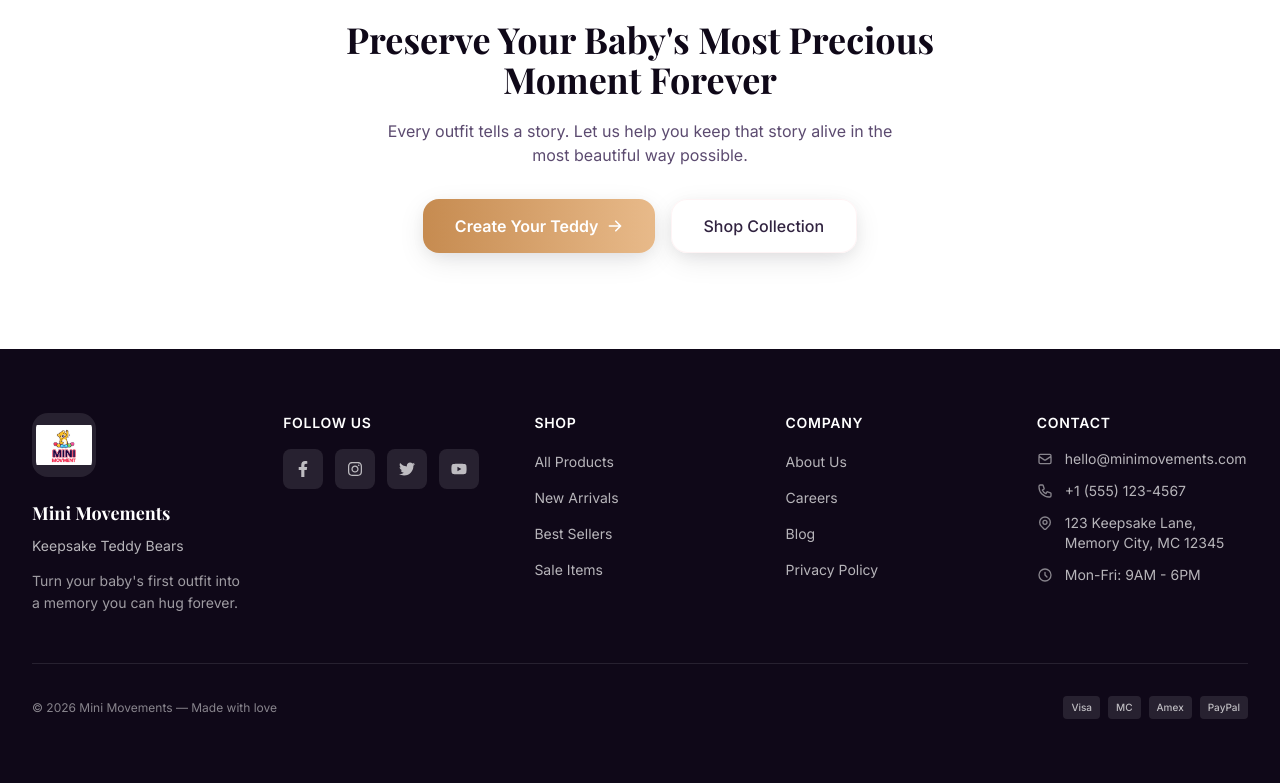
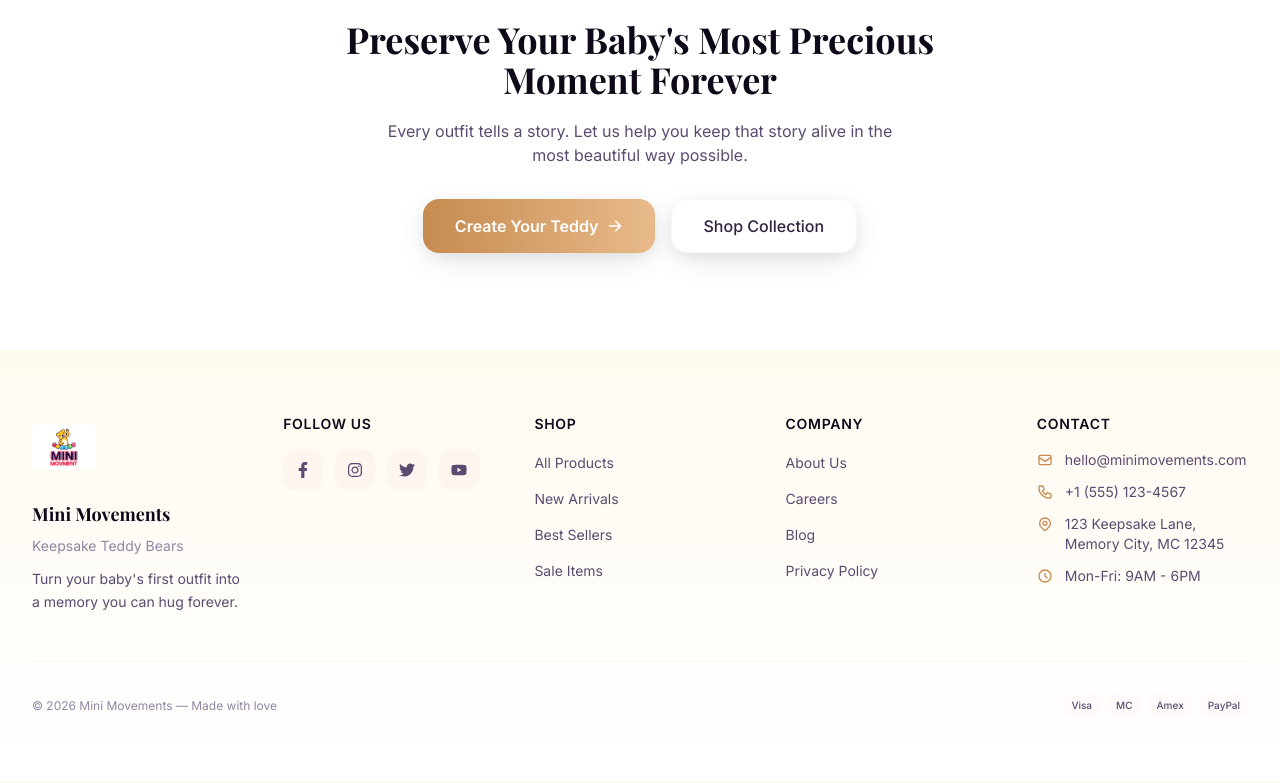
Before and after one commit to aliikram12/Mini_Movement, a React (Vite) app in the folder client/: page / in a window 1280 px wide. Shown: the part 4411-5194 px from the top of the page. Built offline with nearby package versions, Linux system fonts and the light colour scheme; no server answers; the HTML template or start-up script is replaced by a standard one.

Commit message:
Some Chnages For Footer Them

```diff
--- a/client/src/components/Footer.jsx
+++ b/client/src/components/Footer.jsx
@@ -3,83 +3,83 @@ import { HiOutlineMail, HiOutlinePhone, HiOutlineLocationMarker, HiOutlineClock
 import { FaWhatsapp, FaFacebookF, FaInstagram, FaTwitter, FaYoutube } from 'react-icons/fa';
 
 const Footer = () => (
-  <footer className="bg-brand-dark text-white">
+  <footer className="bg-gradient-to-b from-cream-light to-white border-t border-baby-pink/20">
     <div className="container-custom py-12 md:py-16">
       <div className="grid grid-cols-2 md:grid-cols-4 lg:grid-cols-5 gap-8 lg:gap-10 mb-12">
         <div className="col-span-2 md:col-span-4 lg:col-span-1">
           <Link to="/" className="inline-block mb-4">
-            <img src="/logo.jpeg" alt="Mini Movements" className="w-16 h-16 object-contain rounded-2xl bg-white/10 p-1" />
+            <img src="/logo.jpeg" alt="Mini Movements" className="w-16 h-16 object-contain rounded-2xl" />
           </Link>
-          <h3 className="font-playfair text-lg font-bold text-white mb-2">Mini Movements</h3>
-          <p className="text-sm text-white/70 leading-relaxed">Keepsake Teddy Bears</p>
-          <p className="text-sm text-white/60 mt-3 leading-relaxed">Turn your baby&apos;s first outfit into a memory you can hug forever.</p>
+          <h3 className="font-playfair text-lg font-bold text-brand-dark mb-2">Mini Movements</h3>
+          <p className="text-sm text-brand-muted mb-3">Keepsake Teddy Bears</p>
+          <p className="text-sm text-brand-light leading-relaxed">Turn your baby&apos;s first outfit into a memory you can hug forever.</p>
         </div>
 
         <div className="col-span-1">
-          <h4 className="text-sm font-semibold text-white uppercase tracking-wider mb-4">Follow Us</h4>
+          <h4 className="text-sm font-semibold text-brand-dark uppercase tracking-wider mb-4">Follow Us</h4>
           <div className="flex gap-3">
-            <a href="https://facebook.com" target="_blank" rel="noreferrer" className="w-10 h-10 rounded-lg bg-white/10 flex items-center justify-center text-white/70 hover:bg-blue-600 hover:text-white transition-all duration-300">
+            <a href="https://facebook.com" target="_blank" rel="noreferrer" className="w-10 h-10 rounded-xl bg-baby-pink/20 flex items-center justify-center text-brand-light hover:bg-blue-600 hover:text-white transition-all duration-300">
               <FaFacebookF className="w-4 h-4" />
             </a>
-            <a href="https://instagram.com" target="_blank" rel="noreferrer" className="w-10 h-10 rounded-lg bg-white/10 flex items-center justify-center text-white/70 hover:bg-pink-500 hover:text-white transition-all duration-300">
+            <a href="https://instagram.com" target="_blank" rel="noreferrer" className="w-10 h-10 rounded-xl bg-baby-pink/20 flex items-center justify-center text-brand-light hover:bg-pink-500 hover:text-white transition-all duration-300">
               <FaInstagram className="w-4 h-4" />
             </a>
-            <a href="https://twitter.com" target="_blank" rel="noreferrer" className="w-10 h-10 rounded-lg bg-white/10 flex items-center justify-center text-white/70 hover:bg-white hover:text-black transition-all duration-300">
+            <a href="https://twitter.com" target="_blank" rel="noreferrer" className="w-10 h-10 rounded-xl bg-baby-pink/20 flex items-center justify-center text-brand-light hover:bg-black hover:text-white transition-all duration-300">
               <FaTwitter className="w-4 h-4" />
             </a>
-            <a href="https://youtube.com" target="_blank" rel="noreferrer" className="w-10 h-10 rounded-lg bg-white/10 flex items-center justify-center text-white/70 hover:bg-red-500 hover:text-white transition-all duration-300">
+            <a href="https://youtube.com" target="_blank" rel="noreferrer" className="w-10 h-10 rounded-xl bg-baby-pink/20 flex items-center justify-center text-brand-light hover:bg-red-500 hover:text-white transition-all duration-300">
               <FaYoutube className="w-4 h-4" />
             </a>
           </div>
         </div>
 
         <div className="col-span-1">
-          <h4 className="text-sm font-semibold text-white uppercase tracking-wider mb-4">Shop</h4>
+          <h4 className="text-sm font-semibold text-brand-dark uppercase tracking-wider mb-4">Shop</h4>
           <ul className="space-y-3">
             {['All Products', 'New Arrivals', 'Best Sellers', 'Sale Items'].map(l => (
-              <li key={l}><Link to="/products" className="text-sm text-white/70 hover:text-white hover:pl-1 transition-all duration-300">{l}</Link></li>
+              <li key={l}><Link to="/products" className="text-sm text-brand-light hover:text-brand-dark transition-colors">{l}</Link></li>
             ))}
           </ul>
         </div>
 
         <div className="col-span-1">
-          <h4 className="text-sm font-semibold text-white uppercase tracking-wider mb-4">Company</h4>
+          <h4 className="text-sm font-semibold text-brand-dark uppercase tracking-wider mb-4">Company</h4>
           <ul className="space-y-3">
             {['About Us', 'Careers', 'Blog', 'Privacy Policy'].map(l => (
-              <li key={l}><a href="#" className="text-sm text-white/70 hover:text-white hover:pl-1 transition-all duration-300">{l}</a></li>
+              <li key={l}><a href="#" className="text-sm text-brand-light hover:text-brand-dark transition-colors">{l}</a></li>
             ))}
           </ul>
         </div>
 
         <div className="col-span-2 md:col-span-4 lg:col-span-1">
-          <h4 className="text-sm font-semibold text-white uppercase tracking-wider mb-4">Contact</h4>
+          <h4 className="text-sm font-semibold text-brand-dark uppercase tracking-wider mb-4">Contact</h4>
           <ul className="space-y-3">
-            <li className="flex items-start gap-3 text-sm text-white/70">
-              <HiOutlineMail className="w-4 h-4 text-white/50 flex-shrink-0 mt-0.5" />
+            <li className="flex items-start gap-3 text-sm text-brand-light">
+              <HiOutlineMail className="w-4 h-4 text-brand-warm flex-shrink-0 mt-0.5" />
               <span className="break-all">hello@minimovements.com</span>
             </li>
-            <li className="flex items-center gap-3 text-sm text-white/70">
-              <HiOutlinePhone className="w-4 h-4 text-white/50 flex-shrink-0" />
+            <li className="flex items-center gap-3 text-sm text-brand-light">
+              <HiOutlinePhone className="w-4 h-4 text-brand-warm flex-shrink-0" />
               <span>+1 (555) 123-4567</span>
             </li>
-            <li className="flex items-start gap-3 text-sm text-white/70">
-              <HiOutlineLocationMarker className="w-4 h-4 text-white/50 flex-shrink-0 mt-0.5" />
+            <li className="flex items-start gap-3 text-sm text-brand-light">
+              <HiOutlineLocationMarker className="w-4 h-4 text-brand-warm flex-shrink-0 mt-0.5" />
               <span>123 Keepsake Lane,<br/>Memory City, MC 12345</span>
             </li>
-            <li className="flex items-center gap-3 text-sm text-white/70">
-              <HiOutlineClock className="w-4 h-4 text-white/50 flex-shrink-0" />
+            <li className="flex items-center gap-3 text-sm text-brand-light">
+              <HiOutlineClock className="w-4 h-4 text-brand-warm flex-shrink-0" />
               <span>Mon-Fri: 9AM - 6PM</span>
             </li>
           </ul>
         </div>
       </div>
 
-      <div className="pt-8 border-t border-white/10">
+      <div className="pt-8 border-t border-baby-pink/20">
         <div className="flex flex-col sm:flex-row items-center justify-between gap-4">
-          <p className="text-xs text-white/50">© 2026 Mini Movements — Made with love</p>
+          <p className="text-xs text-brand-muted">© 2026 Mini Movements — Made with love</p>
           <div className="flex items-center gap-2">
             {['Visa', 'MC', 'Amex', 'PayPal'].map(c => (
-              <span key={c} className="px-2 py-1 bg-white/10 rounded text-[10px] font-medium text-white/70">{c}</span>
+              <span key={c} className="px-2 py-1 bg-baby-pink/10 rounded-lg text-[10px] font-medium text-brand-light">{c}</span>
             ))}
           </div>
         </div>
```
